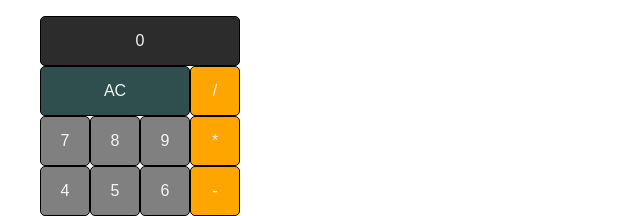
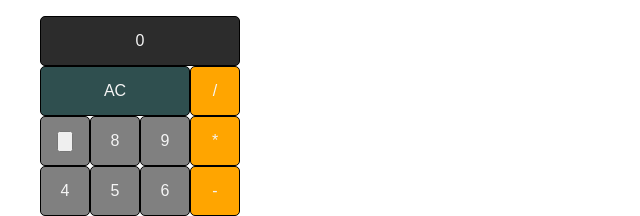
Before and after one commit to jlmdev/react-calculator, a React (Create React App) app: page / in a window 1280 px wide. Shown: the top 216 px of the page, without its empty margins (0-640 px from the left). Built offline with nearby package versions, Linux system fonts and the light colour scheme; the HTML template or start-up script is replaced by a standard one.

Commit message:
Push for discussion

```diff
--- a/src/App.jsx
+++ b/src/App.jsx
@@ -1,26 +1,29 @@
 import React, { useState } from 'react'
 
-function handleOperandClick(props) {}
+function handleClick(event) {
+  console.log('click')
+}
 
 function App() {
   const [result, setResult] = useState(0)
-  const [operands, setOperands] = useState([])
+  const [firstOperandArray, setFirstOperandArray] = useState([])
+  const [secondOperandArray, setSecondOperandArray] = useState([])
+  const [enableSecondOperandArray, setEnableSecondOperandArray] = useState(
+    false
+  )
   const [operators, setOperators] = useState([])
+  const [display, setDisplay] = useState(0)
+  const digits = [0, 1, 2, 3, 4, 5, 6, 7, 8, 9]
+  const operatorButtons = ['/', '*', '-', '+']
 
   return (
     <div>
       <ul className="calculatorDisplay">
-        <li className="readout">{result}</li>
+        <li className="readout">{display}</li>
         <li className="clear">AC</li>
-        <li className="operatorButton" operatorValue="/">
-          /
-        </li>
-        <li
-          className="digitButton"
-          onClick="handleOperandClick"
-          operandValue="7"
-        >
-          7
+        <li className="operatorButton">/</li>
+        <li className="digitButton">
+          <input type="button" onClick={handleClick} />
         </li>
         <li className="digitButton">8</li>
         <li className="digitButton">9</li>
--- a/src/index.scss
+++ b/src/index.scss
@@ -50,3 +50,8 @@ body {
 .digitButton {
   background-color: gray;
 }
+
+button {
+  height: 100%;
+  width: 100%;
+}
```
